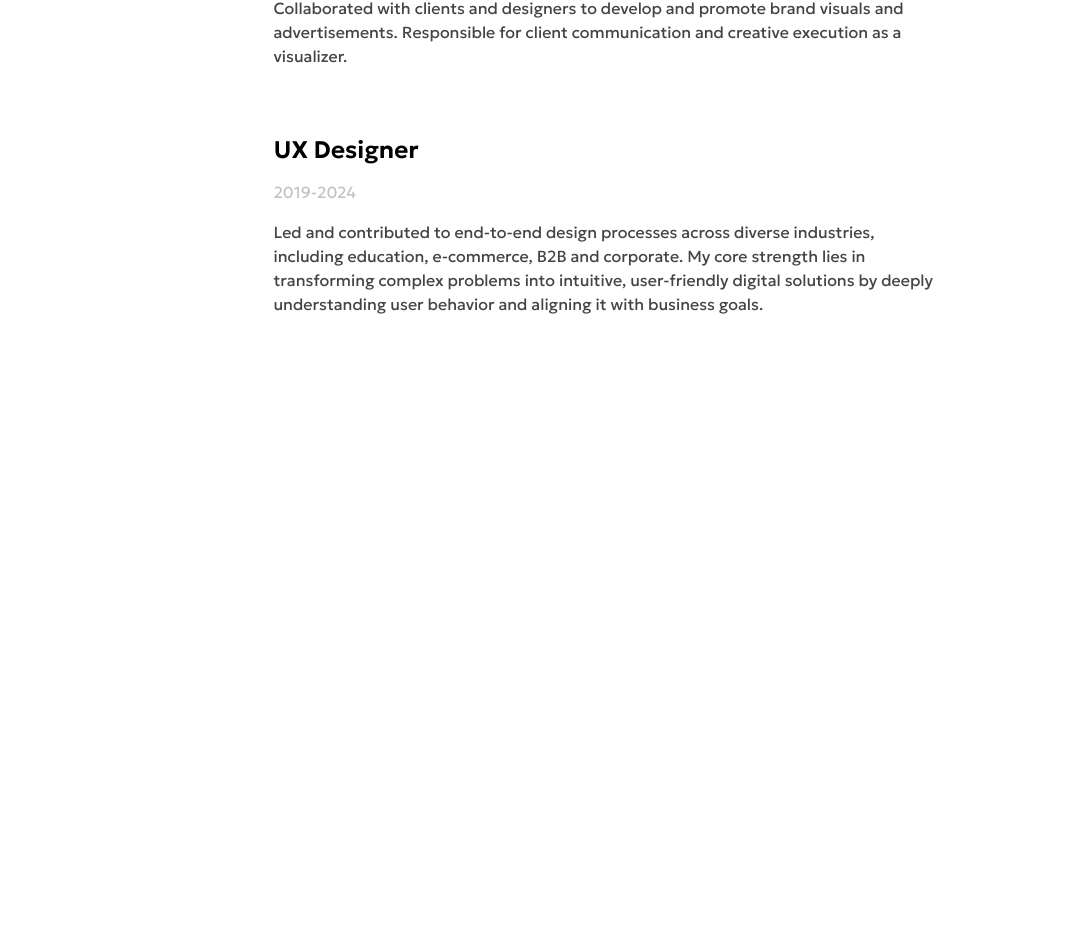
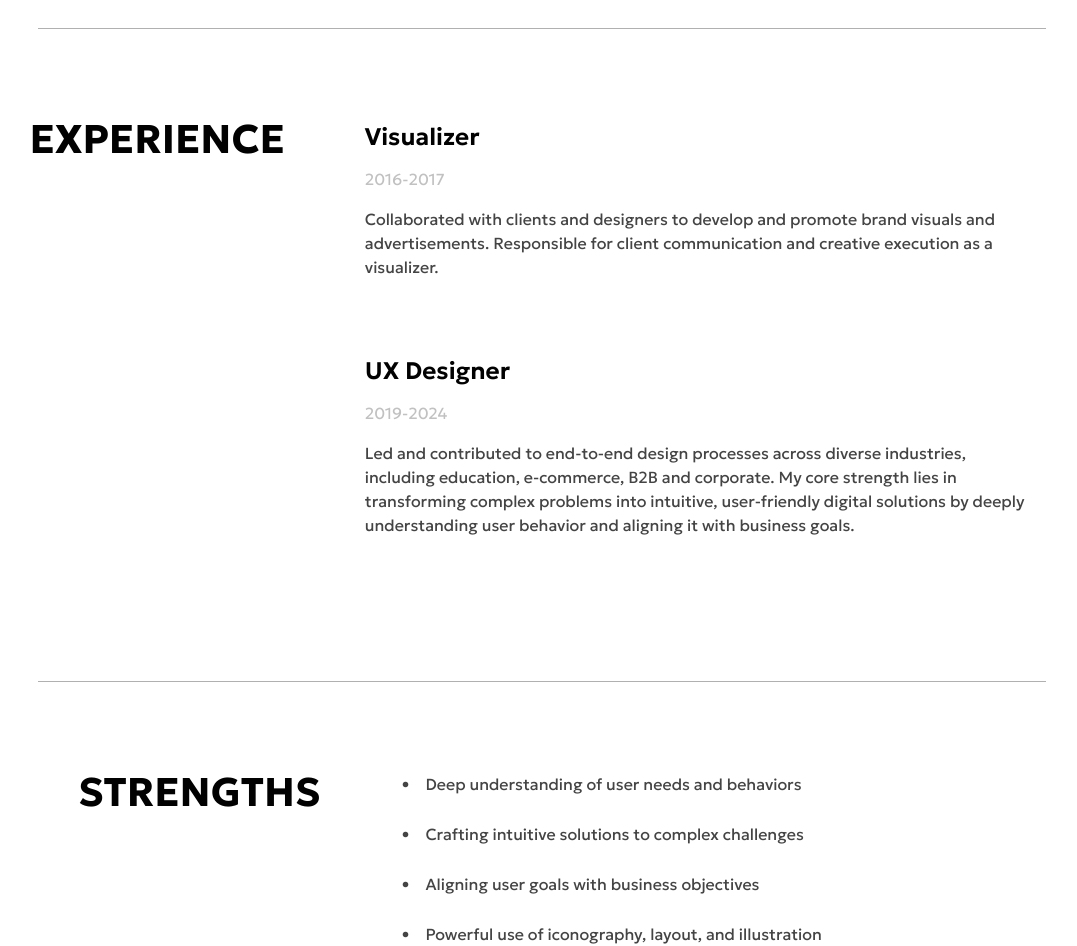
Before and after one commit to sonurajp/paru-portfolio, a React (Vite) app: page /about in a window 1280 px wide. Shown: the part 1653-2599 px from the top of the page, without its empty margins (186-1263 px from the left). Before the commit the page ends 2033 px from the top, so only its background shows below. Built offline with nearby package versions, Linux system fonts and the light colour scheme.

Commit message:
about page

```diff
--- a/src/pages/About/About.css
+++ b/src/pages/About/About.css
@@ -45,4 +45,26 @@
       white-space: nowrap;
     }
   }
+  .skill-divider {
+    width: 1008px;
+    height: 1px;
+    background-color: #b0b0b0;
+    margin: 80px 0 80px 100px;
+  }
+  .strength-box {
+    display: flex;
+    .strength-typo {
+      font-weight: 700;
+      font-size: 40px;
+      margin-left: 140px;
+    }
+    .strength-content-typo {
+      margin-left: 65px;
+      text-align: center;
+      margin-top: 10px;
+
+      font-size: 16px;
+      color: #444444;
+    }
+  }
 }
--- a/src/pages/About/About.jsx
+++ b/src/pages/About/About.jsx
@@ -62,8 +62,34 @@ const About = () => {
           </Box>
           {/* <Box ml="115px"> */}
           <SkillsandExperience type="skills" />
+          <div className="skill-divider" />
           {/* </Box> */}
           <SkillsandExperience type="experience" />
+          <div className="skill-divider" />
+
+          <Box className="strength-box">
+            <Typography className="strength-typo">STRENGTHS</Typography>
+            <Box
+              sx={{ display: "flex", gap: 2, flexDirection: "column", ml: 2 }}
+            >
+              {[
+                "Deep understanding of user needs and behaviors",
+                "Crafting intuitive solutions to complex challenges",
+                "Aligning user goals with business objectives",
+                "Powerful use of iconography, layout, and illustration",
+              ].map((data, index) => (
+                <Box key={index} sx={{ display: "flex" }}>
+                  <Typography
+                    className="strength-content-typo"
+                    sx={{ display: "flex", gap: 2 }}
+                  >
+                    <span>•</span>
+                    {data}
+                  </Typography>
+                </Box>
+              ))}
+            </Box>
+          </Box>
         </Box>
       </AboutProvider>
     </>
--- a/src/pages/About/SkillsandExperience/SkillsandExperience.css
+++ b/src/pages/About/SkillsandExperience/SkillsandExperience.css
@@ -17,6 +17,7 @@
     .skill-card-title {
       font-weight: 600;
       font-size: 24px;
+      margin-top: 10px;
     }
     .skill-card-subtitle {
       display: flex;
@@ -36,4 +37,9 @@
       white-space: pre-line;
     }
   }
+  .skill-title-box {
+    display: flex;
+    justify-content: flex-end;
+    width: 30%;
+  }
 }
--- a/src/pages/About/SkillsandExperience/SkillsandExperience.jsx
+++ b/src/pages/About/SkillsandExperience/SkillsandExperience.jsx
@@ -19,9 +19,11 @@ const SkillsandExperience = ({ type }) => {
 
   return (
     <Box className="skill-section">
-      <Typography className="title">
-        {type === "skills" ? "SKILLS" : "EXPERIENCE"}
-      </Typography>
+      <Box className="skill-title-box">
+        <Typography className="title">
+          {type === "skills" ? "SKILLS" : "EXPERIENCE"}
+        </Typography>
+      </Box>
       <Box className="skills-container">
         {data.aboutTitle.map((title) => (
           <>
```
